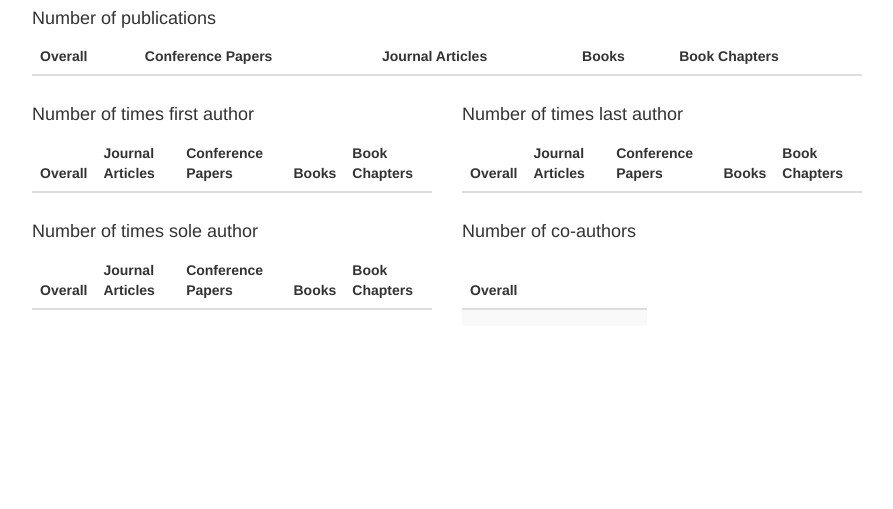
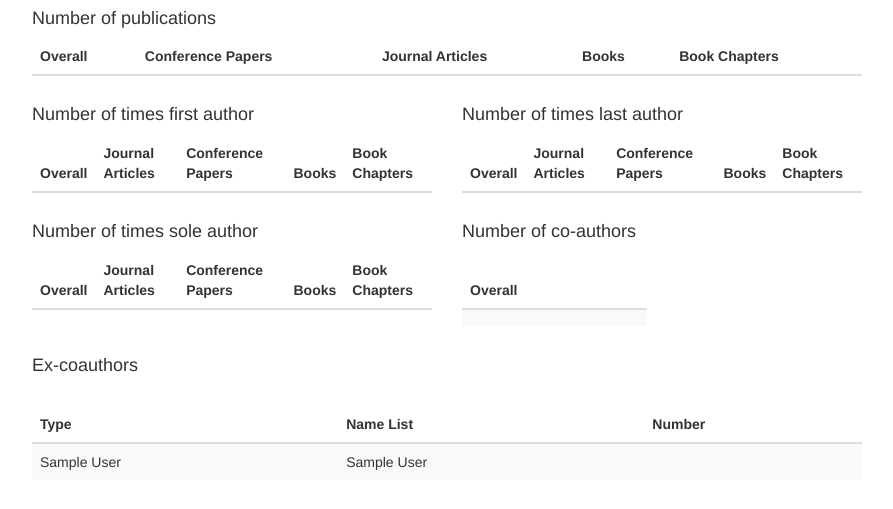
Before and after one commit to Pouya-Mohammadi-mcr/Library, a Python web app: template src/comp62521/templates/author_stats_by_click.html in a window 1280 px wide. Shown: the part 188-697 px from the top of the page, without its empty margins (98-991 px from the left). Run offline with Jinja, Linux system fonts and the light colour scheme; the template is opened without the code that fills it: most values are stand-ins (such as "Sample title", 1, 10 or a date in 2020); lists and menus that the app fills with data are empty; some libraries are stand-ins or nearby versions.

Commit message:
modify the front a little

```diff
--- a/src/comp62521/templates/author_stats_by_click.html
+++ b/src/comp62521/templates/author_stats_by_click.html
@@ -111,16 +111,31 @@
                 </thead>
                 <tbody>
                 <tr>
-
                     <td> {{ args.NoCoAuthor }}</td>
                 </tr>
                 </tbody>
             </table>
         </div>
 
+        <div class="col-md-12">
+            <h4> Ex-coauthors </h4>
+            <table class="table table-striped display" >
+                <thead>
+                <tr>
+                    <th><br>Type</th>
+                    <th><br>Name List</th>
+                    <th><br>Number</th>
+                </tr>
+                </thead>
+                <tbody>
+                <tr>
+                    <td> {{ args.AuthorType }}</td>
+                    <td> {{ args.ExCoAuthorsList }}</td>
+                    <td> {{ args.NoExCoAuthors }}</td>
+                </tr>
+                </tbody>
+            </table>
+        </div>
+
     </div>
-
-
-
-
 {% endblock %}
--- a/src/comp62521/templates/base.html
+++ b/src/comp62521/templates/base.html
@@ -28,6 +28,8 @@
     <title>{% block title %}{% endblock %}</title>
     <link rel="stylesheet" href="https://maxcdn.bootstrapcdn.com/bootstrap/3.3.7/css/bootstrap.min.css"
           integrity="sha384-BVYiiSIFeK1dGmJRAkycuHAHRg32OmUcww7on3RYdg4Va+PmSTsz/K68vbdEjh4u" crossorigin="anonymous">
+    <link rel="stylesheet" type="text/css" href="https://cdn.datatables.net/v/dt/jq-3.2.1/dt-1.10.16/af-2.2.2/b-1.4.2/cr-1.4.1/fc-3.2.3/fh-3.1.3/kt-2.3.2/r-2.2.0/rg-1.0.2/rr-1.2.3/sc-1.4.3/sl-1.2.3/datatables.min.css"/>
+    <script type="text/javascript" src="https://cdn.datatables.net/v/dt/jq-3.2.1/dt-1.10.16/af-2.2.2/b-1.4.2/cr-1.4.1/fc-3.2.3/fh-3.1.3/kt-2.3.2/r-2.2.0/rg-1.0.2/rr-1.2.3/sc-1.4.3/sl-1.2.3/datatables.min.js"></script>
 </head>
 
 <body>
--- a/src/comp62521/views.py
+++ b/src/comp62521/views.py
@@ -214,7 +214,7 @@ def showAuthorSearchByClick():
     args = {"dataset":dataset, "id":"author_stats_by_click"}
     args["title"] = "Author Stats"
     author = str(request.args.get("author"))
-    author_found, NoPublications, NoFirstAuthor, NoLastAuthor, NoSoleAuthor, NoCoAuthor, author_name = db.get_author_stats_by_click(author)
+    author_found, NoPublications, NoFirstAuthor, NoLastAuthor, NoSoleAuthor, NoCoAuthor, AuthorType, ExCoAuthorsList , NoExCoAuthors , author_name = db.get_author_stats_by_click(author)
     args["authorfound"]=author_found
     args["author"]=author
     args["NoPublications"] = NoPublications
@@ -223,4 +223,8 @@ def showAuthorSearchByClick():
     args["NoSoleAuthor"] = NoSoleAuthor
     args["NoCoAuthor"] = NoCoAuthor
     args["authorname"] = author_name
+    args["AuthorType"] = AuthorType
+    args["ExCoAuthorsList"] = ExCoAuthorsList
+    args["NoExCoAuthors"] = NoExCoAuthors
+
     return render_template("author_stats_by_click.html", args=args)
```
Also changed, not shown: src/comp62521/templates/author_firstlastsole.html (+8 -1 lines).
